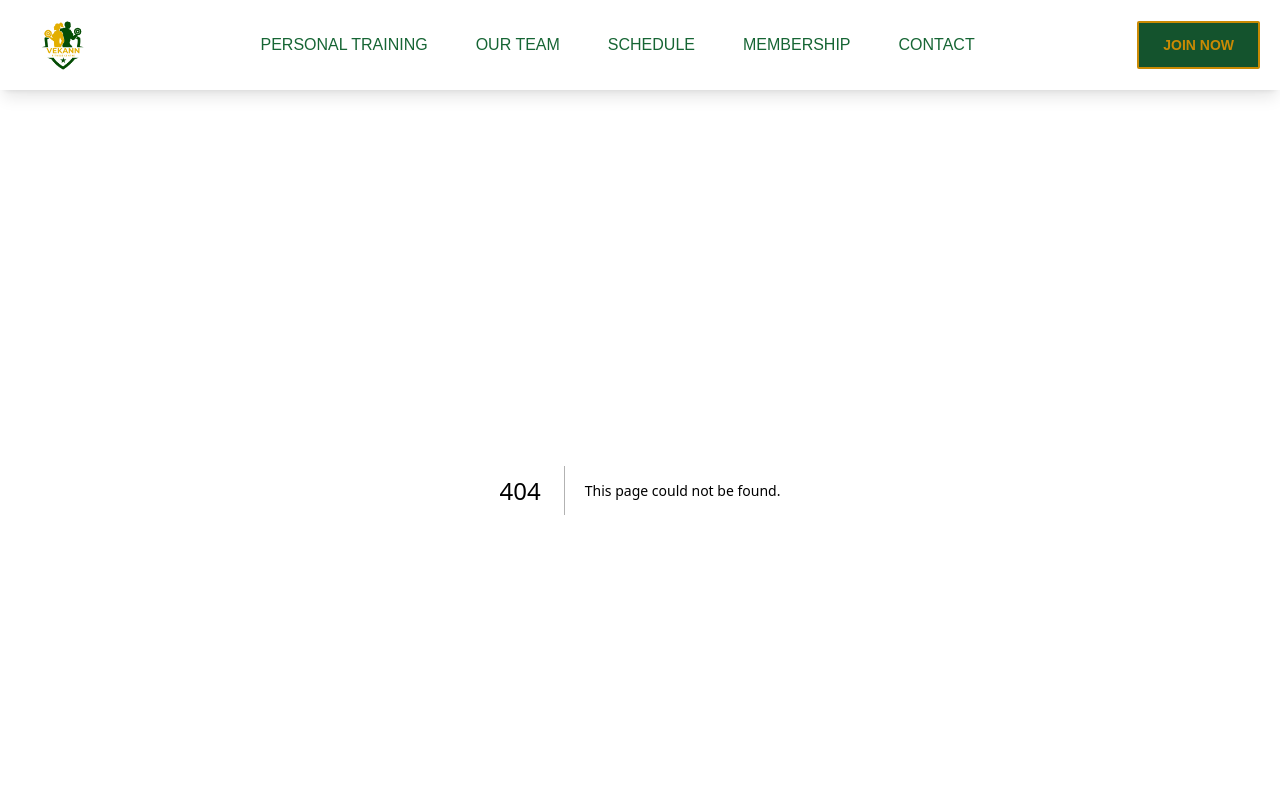
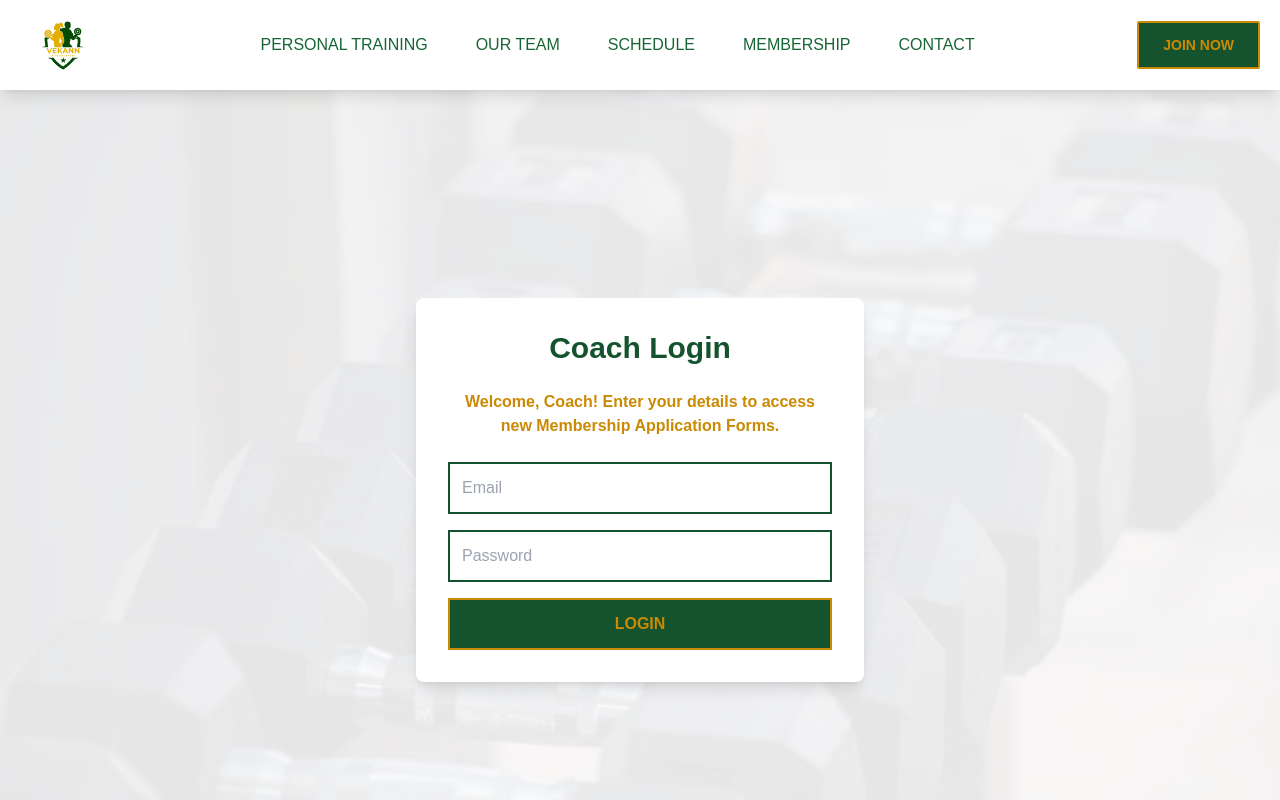
Before and after one commit to Masimbakutendaishe/VekannFitnessCentre, a Next.js app: page /CoachLoginPage in a window 1280 px wide. Before the commit this address had no page. Shown: the top 800 px of the page. Built offline with nearby package versions, Linux system fonts and the light colour scheme; no server answers.

Commit message:
Create CoachLoginPage.js

```diff
--- /dev/null
+++ b/pages/CoachLoginPage.js
@@ -0,0 +1,70 @@
+import React, { useState } from "react";
+import { signInWithEmailAndPassword } from "firebase/auth";
+import { auth } from "../firebase"; // Import auth from firebase.js
+import { useRouter } from "next/router";
+
+const CoachLoginPage = () => {
+  const [email, setEmail] = useState("");
+  const [password, setPassword] = useState("");
+  const [error, setError] = useState(null);
+  const router = useRouter();
+
+  const handleLogin = async (e) => {
+    e.preventDefault();
+    setError(null);
+
+    try {
+      await signInWithEmailAndPassword(auth, email, password);
+      alert("Login Successful!");
+      router.push("/CoachMembersPage"); // Redirect after login
+    } catch (err) {
+      setError("Invalid email or password. Please try again.");
+    }
+  };
+
+  return (
+    <section
+      className="relative flex items-center justify-center min-h-screen px-4"
+      style={{
+        backgroundImage: "url('/pic3.jpg')",
+        backgroundSize: "cover",
+        backgroundPosition: "center",
+      }}
+    >
+      <div className="absolute inset-0 bg-white bg-opacity-90"></div>
+      <div className="max-w-md w-full bg-white p-8 rounded-lg shadow-lg relative z-10">
+        <h2 className="text-3xl font-bold text-green-900 mb-6 text-center">Coach Login</h2>
+        <p className="font-bold text-yellow-600 mb-6 text-center">
+          Welcome, Coach! Enter your details to access new Membership Application Forms.
+        </p>
+        {error && <p className="text-red-600 text-center mb-4">{error}</p>}
+        <form onSubmit={handleLogin} className="space-y-4">
+          <input
+            type="email"
+            placeholder="Email"
+            value={email}
+            onChange={(e) => setEmail(e.target.value)}
+            className="w-full p-3 border-2 border-green-900 focus:outline-none focus:border-yellow-600"
+            required
+          />
+          <input
+            type="password"
+            placeholder="Password"
+            value={password}
+            onChange={(e) => setPassword(e.target.value)}
+            className="w-full p-3 border-2 border-green-900 focus:outline-none focus:border-yellow-600"
+            required
+          />
+          <button
+            type="submit"
+            className="w-full font-semibold p-3 bg-green-900 text-yellow-600 border-2 border-yellow-600 hover:bg-yellow-600 hover:text-green-900 hover:border-green-900 transition-all duration-300"
+          >
+            LOGIN
+          </button>
+        </form>
+      </div>
+    </section>
+  );
+};
+
+export default CoachLoginPage;
```
